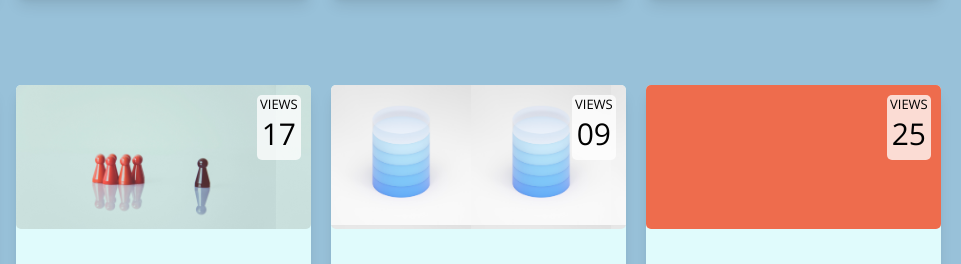
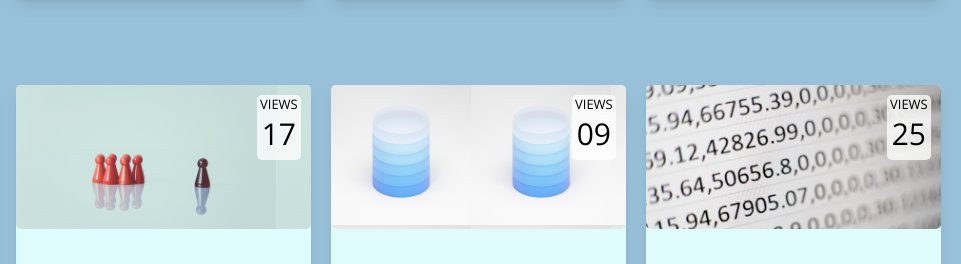
Before and after one commit to maddielaw/StaticComp, a plain HTML site: page index.html in a window 1280 px wide. Shown: the part 854-1118 px from the top of the page, 319-1280 px from the left. Drawn offline with nearby package versions, Linux system fonts and the light colour scheme.

Commit message:
Add image for excel card

```diff
--- a/styles.css
+++ b/styles.css
@@ -3,7 +3,6 @@
 /* ~~~~~~~ GLOBAL RULES ~~~~~~~ */
 
 * {
-  /* border: 1px solid aquamarine; */
   padding: 0px;
   margin: 0px;
 }
@@ -196,8 +195,6 @@ body {
   color: #ee6c4d;
 }
 
-
-
 /* ~~~~~~~ GRID CARD IMAGE RULES ~~~~~~~ */
 
 .diversity-img {
@@ -234,3 +231,8 @@ body {
   background-image: url('assets/sunder-muthukumaran-n7eJHQwefeI-unsplash.jpg');
   background-size: 140px;
 }
+
+.excel-img {
+  background-image: url('assets/mika-baumeister-Wpnoqo2plFA-unsplash.jpg');
+  background-size: 330px;
+}
```
Also changed, not shown: assets/mika-baumeister-Wpnoqo2plFA-unsplash.jpg (added).
